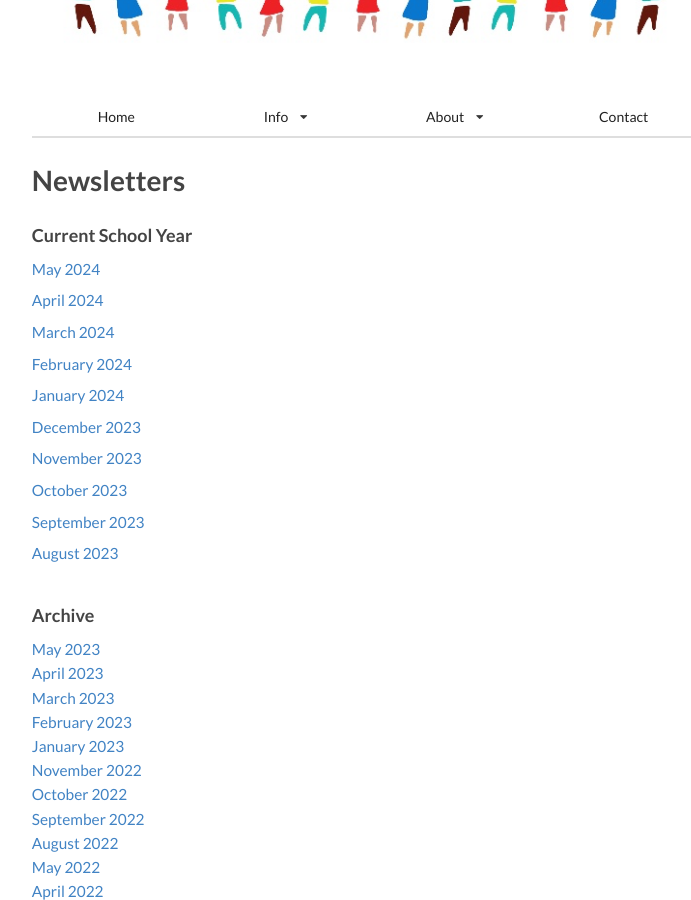
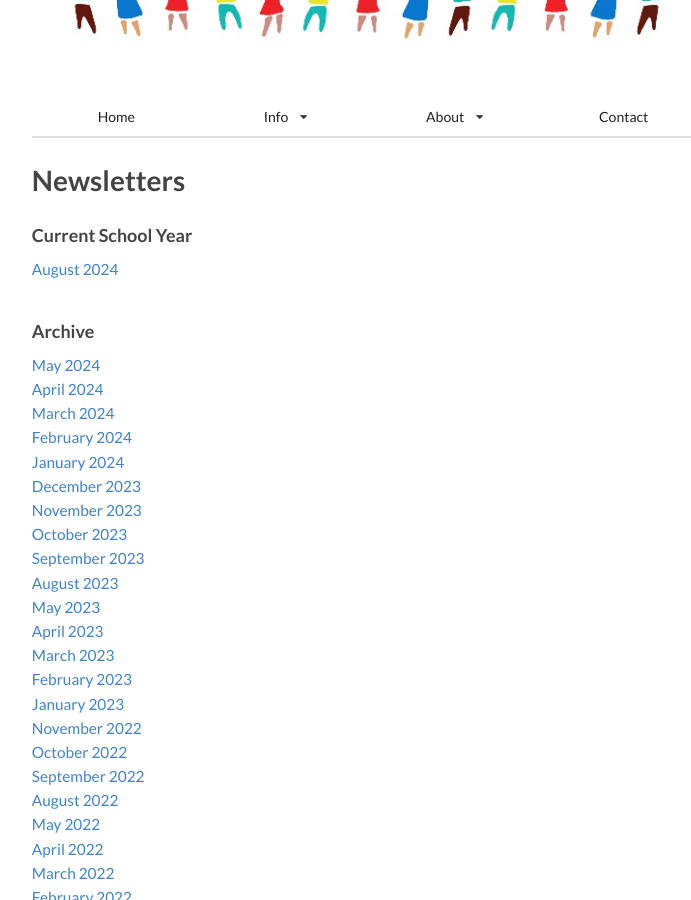
Before and after one commit to childrenofhope/childrenofhope, a Jekyll site: the page built from newsletter.md, in a window 1280 px wide and 900 px high, scrolled down 234 px. Shown: the whole window, without its empty margins (270-961 px from the left). Built offline with Jekyll 4.4.1, drawn with Linux system fonts in a browser that asks for light colours.

Commit message:
Added August 2024 newsletter

```diff
--- a/newsletter.md
+++ b/newsletter.md
@@ -9,61 +9,45 @@ Newsletters
 
 <h3 class="ui header">Current School Year</h3>
 <div class="ui newsletter list">
-  <a class="item" href="{{ site.baseurl }}/assets/newsletters/2023-2024/COH_May_2024_Newsletter.pdf">
-    May 2024
-  </a>
-</div>
-<div class="ui newsletter list">
-  <a class="item" href="{{ site.baseurl }}/assets/newsletters/2023-2024/COH_April_2024_Newsletter.pdf">
-    April 2024
-  </a>
-</div>
-<div class="ui newsletter list">
-  <a class="item" href="{{ site.baseurl }}/assets/newsletters/2023-2024/COH_March_2024_Newsletter.pdf">
-    March 2024
-  </a>
-</div>
-<div class="ui newsletter list">
-  <a class="item" href="{{ site.baseurl }}/assets/newsletters/2023-2024/COH_February_2024_Newsletter.pdf">
-    February 2024
-  </a>
-</div>
-<div class="ui newsletter list">
-  <a class="item" href="{{ site.baseurl }}/assets/newsletters/2023-2024/COH_January_2024_Newsletter.pdf">
-    January 2024
-  </a>
-</div>
-<div class="ui newsletter list">
-  <a class="item" href="{{ site.baseurl }}/assets/newsletters/2023-2024/COH_December_2023_Newsletter.pdf">
-    December 2023
-  </a>
-</div>
-<div class="ui newsletter list">
-  <a class="item" href="{{ site.baseurl }}/assets/newsletters/2023-2024/COH_November_2023_Newsletter.pdf">
-    November 2023
-  </a>
-</div>
-<div class="ui newsletter list">
-  <a class="item" href="{{ site.baseurl }}/assets/newsletters/2023-2024/COH_October_2023_Newsletter.pdf">
-    October 2023
-  </a>
-</div>
-<div class="ui newsletter list">
-  <a class="item" href="{{ site.baseurl }}/assets/newsletters/2023-2024/COH_September_2023_Newsletter.pdf">
-    September 2023
-  </a>
-</div>
-<div class="ui newsletter list">
-  <a class="item" href="{{ site.baseurl }}/assets/newsletters/2023-2024/COH_August_2023_Newsletter.pdf">
-    August 2023
+  <a class="item" href="{{ site.baseurl }}/assets/newsletters/2024-2025/COH_August_2024_Newsletter.pdf">
+    August 2024
   </a>
 </div>
 
 <div class="ui hidden divider"></div>
-
 <h3 class="ui header">Archive</h3>
 
 <div class="ui newsletter list">
+  <a class="item" href="{{ site.baseurl }}/assets/newsletters/2023-2024/COH_May_2024_Newsletter.pdf">
+    May 2024
+  </a>
+  <a class="item" href="{{ site.baseurl }}/assets/newsletters/2023-2024/COH_April_2024_Newsletter.pdf">
+    April 2024
+  </a>
+  <a class="item" href="{{ site.baseurl }}/assets/newsletters/2023-2024/COH_March_2024_Newsletter.pdf">
+    March 2024
+  </a>
+  <a class="item" href="{{ site.baseurl }}/assets/newsletters/2023-2024/COH_February_2024_Newsletter.pdf">
+    February 2024
+  </a>
+  <a class="item" href="{{ site.baseurl }}/assets/newsletters/2023-2024/COH_January_2024_Newsletter.pdf">
+    January 2024
+  </a>
+  <a class="item" href="{{ site.baseurl }}/assets/newsletters/2023-2024/COH_December_2023_Newsletter.pdf">
+    December 2023
+  </a>
+  <a class="item" href="{{ site.baseurl }}/assets/newsletters/2023-2024/COH_November_2023_Newsletter.pdf">
+    November 2023
+  </a>
+  <a class="item" href="{{ site.baseurl }}/assets/newsletters/2023-2024/COH_October_2023_Newsletter.pdf">
+    October 2023
+  </a>
+  <a class="item" href="{{ site.baseurl }}/assets/newsletters/2023-2024/COH_September_2023_Newsletter.pdf">
+    September 2023
+  </a>
+  <a class="item" href="{{ site.baseurl }}/assets/newsletters/2023-2024/COH_August_2023_Newsletter.pdf">
+    August 2023
+  </a>
   <a class="item" href="{{ site.baseurl }}/assets/newsletters/2022-2023/COH_May_2023_Newsletter.pdf">
     May 2023
   </a>
```
Also changed, not shown: _posts/2024-08-04-august-newsletter.md (added, +13 -0 lines), 1 other file.
